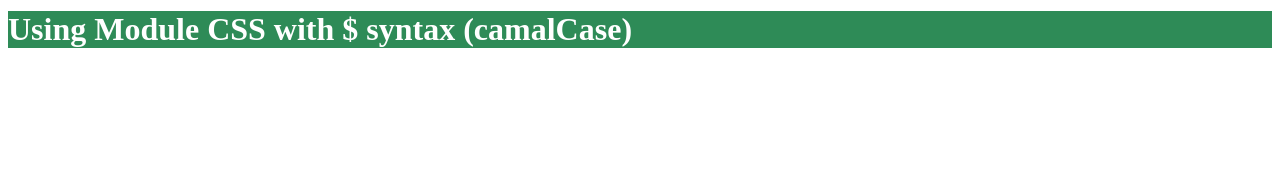
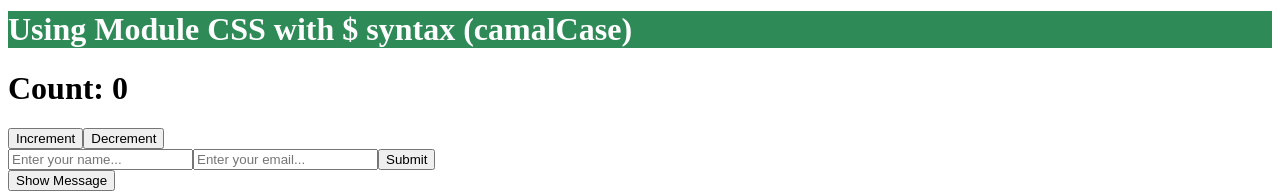
Before and after one commit to shayanahmad1999/vue-course, a Vue app: page / in a window 1280 px wide. Shown: the part 1544-1740 px from the top of the page. Before the commit the page ends 1614 px from the top, so only its background shows below. Built offline with nearby package versions, Linux system fonts and the light colour scheme.

Commit message:
working on event handler

```diff
--- a/src/App.vue
+++ b/src/App.vue
@@ -1,5 +1,6 @@
 <script setup>
 import AttritubeBinding from './components/AttritubeBinding.vue';
+import EventHandler from './components/EventHandler.vue';
 import GlobalStyle from './components/GlobalStyle.vue';
 import HelloWorld from './components/HelloWorld.vue';
 import LocalStyle from './components/LocalStyle.vue';
@@ -18,5 +19,7 @@ import TextInterpolation from './components/TextInterpolation.vue';
   <LocalStyle />
 
   <ModuleStyle />
+
+  <EventHandler />
 </template>
 <style scoped></style>
--- /dev/null
+++ b/src/components/EventHandler.vue
@@ -0,0 +1,36 @@
+<script setup>
+import { ref } from 'vue';
+
+const count = ref(0);
+
+const increment = () => count.value++;
+const decrement = () => count.value--;
+
+const formSubmit = (e) => {
+    e.preventDefault();
+    alert('valid credentials');
+}
+
+const showMessage = (message) => alert(message);
+
+</script>
+
+<template>
+    <h1 class="default">Count: {{ count }}</h1>
+    <button @click="increment">Increment</button>
+    <button @click="decrement">Decrement</button>
+
+    <form @submit="formSubmit">
+        <input type="text" placeholder="Enter your name...">
+        <input type="email" placeholder="Enter your email...">
+        <button type="submit">Submit</button>
+    </form>
+
+    <button @click="showMessage('i am here')">Show Message</button>
+</template>
+
+<style scoped>
+.default {
+    color: black;
+}
+</style>
```
